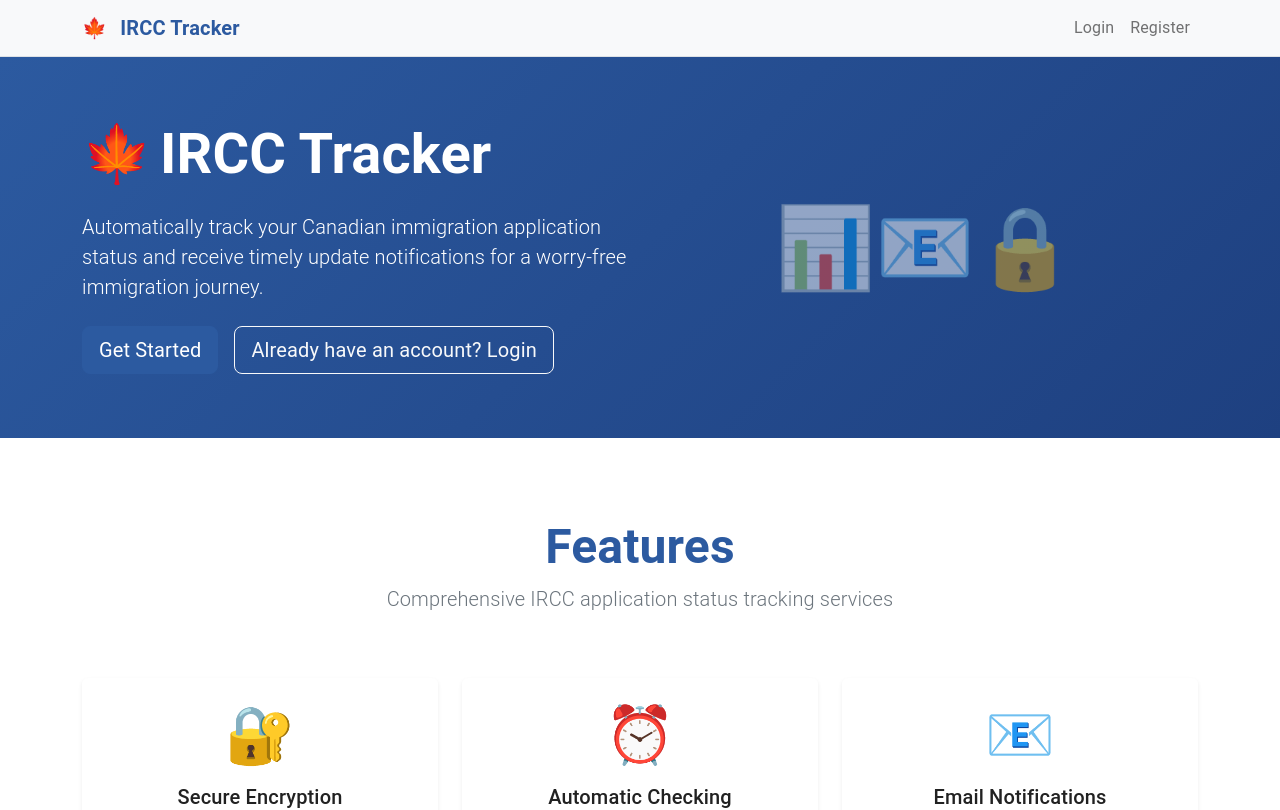
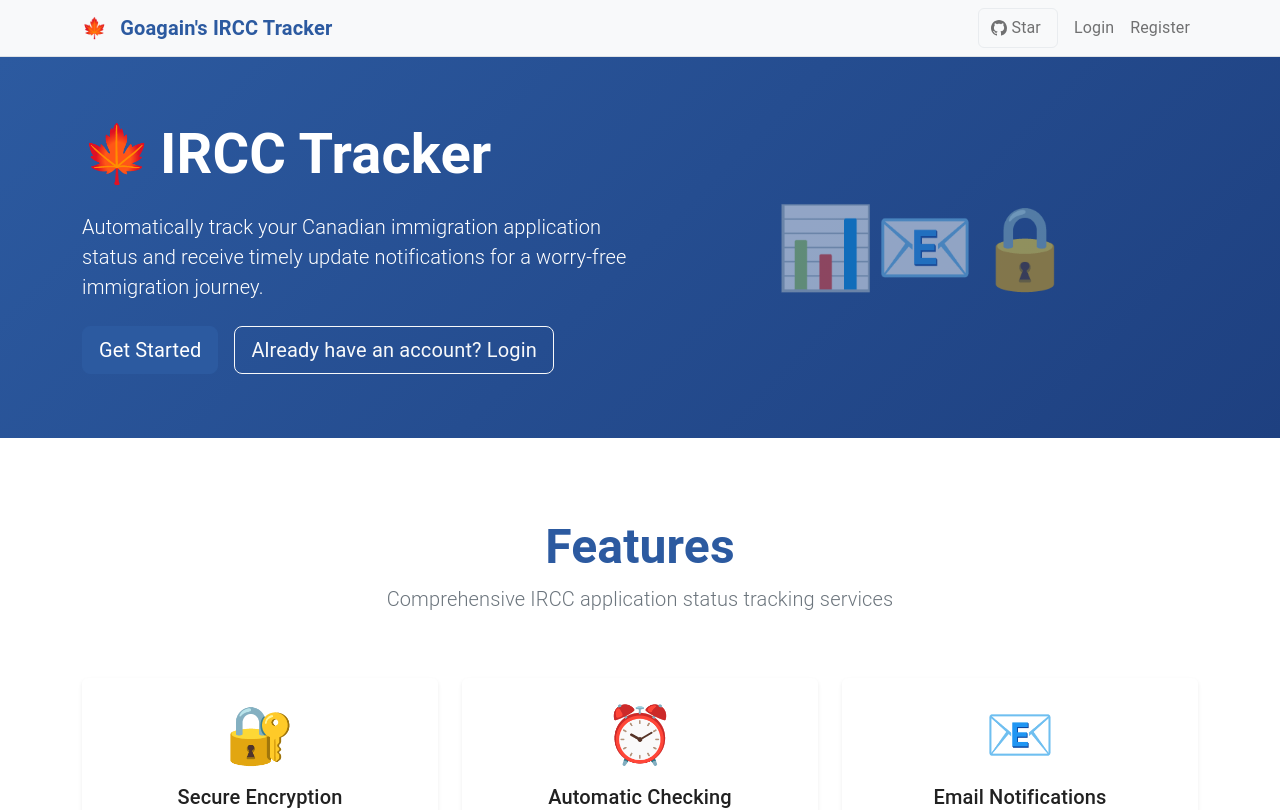
Before and after one commit to goagain/ircc-tracker, a React (Create React App) app in the folder frontend/: page / in a window 1280 px wide. Shown: the top 810 px of the page. Built offline with nearby package versions, Linux system fonts and the light colour scheme; no server answers.

Commit message:
Add GitHub star

```diff
--- a/frontend/src/components/Navbar.tsx
+++ b/frontend/src/components/Navbar.tsx
@@ -1,4 +1,4 @@
-import React from 'react';
+import React, { useEffect, useState } from 'react';
 import { Navbar as BootstrapNavbar, Container, Nav, NavDropdown } from 'react-bootstrap';
 import { Link, useNavigate } from 'react-router-dom';
 import { User, UserRole } from '../types/user';
@@ -10,17 +10,81 @@
 
 const Navbar: React.FC<NavigationBarProps> = ({ user, onLogout }) => {
   const navigate = useNavigate();
+  const [starCount, setStarCount] = useState<number | null>(null);
+
+  useEffect(() => {
+    const fetchStarCount = async () => {
+      try {
+        const response = await fetch('https://api.github.com/repos/goagain/ircc-tracker');
+        const data = await response.json();
+        setStarCount(data.stargazers_count);
+      } catch (error) {
+        console.error('Failed to fetch GitHub stars:', error);
+      }
+    };
+
+    fetchStarCount();
+  }, []);
 
   const handleLogout = (): void => {
     onLogout();
     navigate('/login');
   };
 
+  const GitHubStarButton = () => (
+    <Nav.Link
+      href="https://github.com/goagain/ircc-tracker"
+      target="_blank"
+      rel="noopener noreferrer"
+      className="d-flex align-items-center"
+      style={{
+        background: '#f8f9fa',
+        borderRadius: '6px',
+        padding: '4px 12px',
+        marginRight: '8px',
+        border: '1px solid #e9ecef'
+      }}
+    >
+      <svg
+        height="16"
+        width="16"
+        viewBox="0 0 16 16"
+        fill="currentColor"
+        style={{ marginRight: '4px' }}
+      >
+        <path d="M8 0C3.58 0 0 3.58 0 8c0 3.54 2.29 6.53 5.47 7.59.4.07.55-.17.55-.38 0-.19-.01-.82-.01-1.49-2.01.37-2.53-.49-2.69-.94-.09-.23-.48-.94-.82-1.13-.28-.15-.68-.52-.01-.53.63-.01 1.08.58 1.23.82.72 1.21 1.87.87 2.33.66.07-.52.28-.87.51-1.07-1.78-.2-3.64-.89-3.64-3.95 0-.87.31-1.59.82-2.15-.08-.2-.36-1.02.08-2.12 0 0 .67-.21 2.2.82.64-.18 1.32-.27 2-.27.68 0 1.36.09 2 .27 1.53-1.04 2.2-.82 2.2-.82.44 1.1.16 1.92.08 2.12.51.56.82 1.27.82 2.15 0 3.07-1.87 3.75-3.65 3.95.29.25.54.73.54 1.48 0 1.07-.01 1.93-.01 2.2 0 .21.15.46.55.38A8.013 8.013 0 0016 8c0-4.42-3.58-8-8-8z" />
+      </svg>
+      <span style={{ marginRight: '4px' }}>Star</span>
+      {starCount !== null && (
+        <span style={{
+          display: 'inline-flex',
+          alignItems: 'center',
+          background: '#e9ecef',
+          borderRadius: '12px',
+          padding: '0 8px',
+          fontSize: '0.875rem',
+          color: '#495057'
+        }}>
+          <svg
+            height="14"
+            width="14"
+            viewBox="0 0 24 24"
+            fill="currentColor"
+            style={{ marginRight: '2px' }}
+          >
+            <path d="M12 17.27L18.18 21l-1.64-7.03L22 9.24l-7.19-.61L12 2 9.19 8.63 2 9.24l5.46 4.73L5.82 21z" />
+          </svg>
+          {starCount}
+        </span>
+      )}
+    </Nav.Link>
+  );
+
   return (
     <BootstrapNavbar bg="light" expand="lg" className="border-bottom">
       <Container>
         <BootstrapNavbar.Brand as={Link} to="/">
-          <span className="canada-flag">🍁</span> IRCC Tracker
+          <span className="canada-flag">🍁</span> Goagain's IRCC Tracker
         </BootstrapNavbar.Brand>
         <BootstrapNavbar.Toggle aria-controls="basic-navbar-nav" />
         <BootstrapNavbar.Collapse id="basic-navbar-nav">
@@ -34,6 +98,7 @@
                 )}
               </Nav>
               <Nav>
+                <GitHubStarButton />
                 <NavDropdown title={user.email} id="basic-nav-dropdown" align="end">
                   <NavDropdown.Item as={Link} to="/change-password">
                     Change Password
@@ -47,6 +112,7 @@
             </>
           ) : (
             <Nav className="ms-auto">
+              <GitHubStarButton />
               <Nav.Link as={Link} to="/login">Login</Nav.Link>
               <Nav.Link as={Link} to="/register">Register</Nav.Link>
             </Nav>
```
